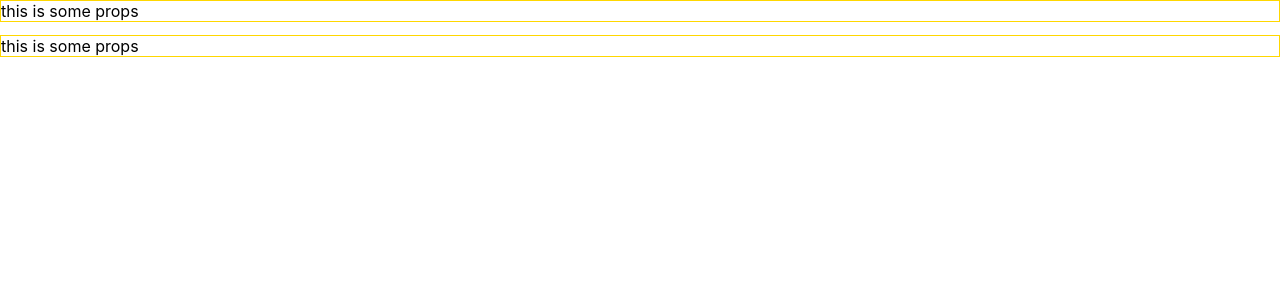
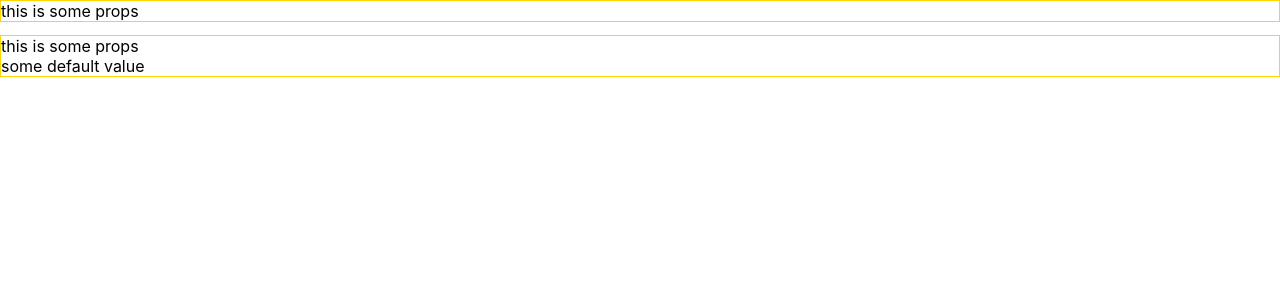
Before and after one commit to lucasportella/react-typescript, a React (Create React App) app: page / in a window 1280 px wide. Shown: the top 300 px of the page. Built offline with nearby package versions, Linux system fonts and the light colour scheme.

Commit message:
feat: default value for optional prop

```diff
--- a/src/typescriptExamples/OptinalPropExample.tsx
+++ b/src/typescriptExamples/OptinalPropExample.tsx
@@ -3,13 +3,15 @@ import React from "react";
 interface ComponentProps {
     someProps: string;
     optionalProp?: string;
+    anotherOptionalProp?: string;
     // the "?" symbol makes the prop optional, the component OptionalPropExample is passed in the App component only with the someProps prop, but because the optionalProp is optional, typescript doesn't raise an error
 }
 
-const OptionalPropExample = ({someProps, optionalProp}: ComponentProps) => {
+const OptionalPropExample = ({someProps, optionalProp, anotherOptionalProp='some default value'}: ComponentProps) => {
  return <section>
      <div>{someProps}</div>
      <div>{optionalProp}</div>
+     <div>{anotherOptionalProp}</div> {/* it will render 'some default value' if no prop value is passed*/}
  </section>
 }
 
```
